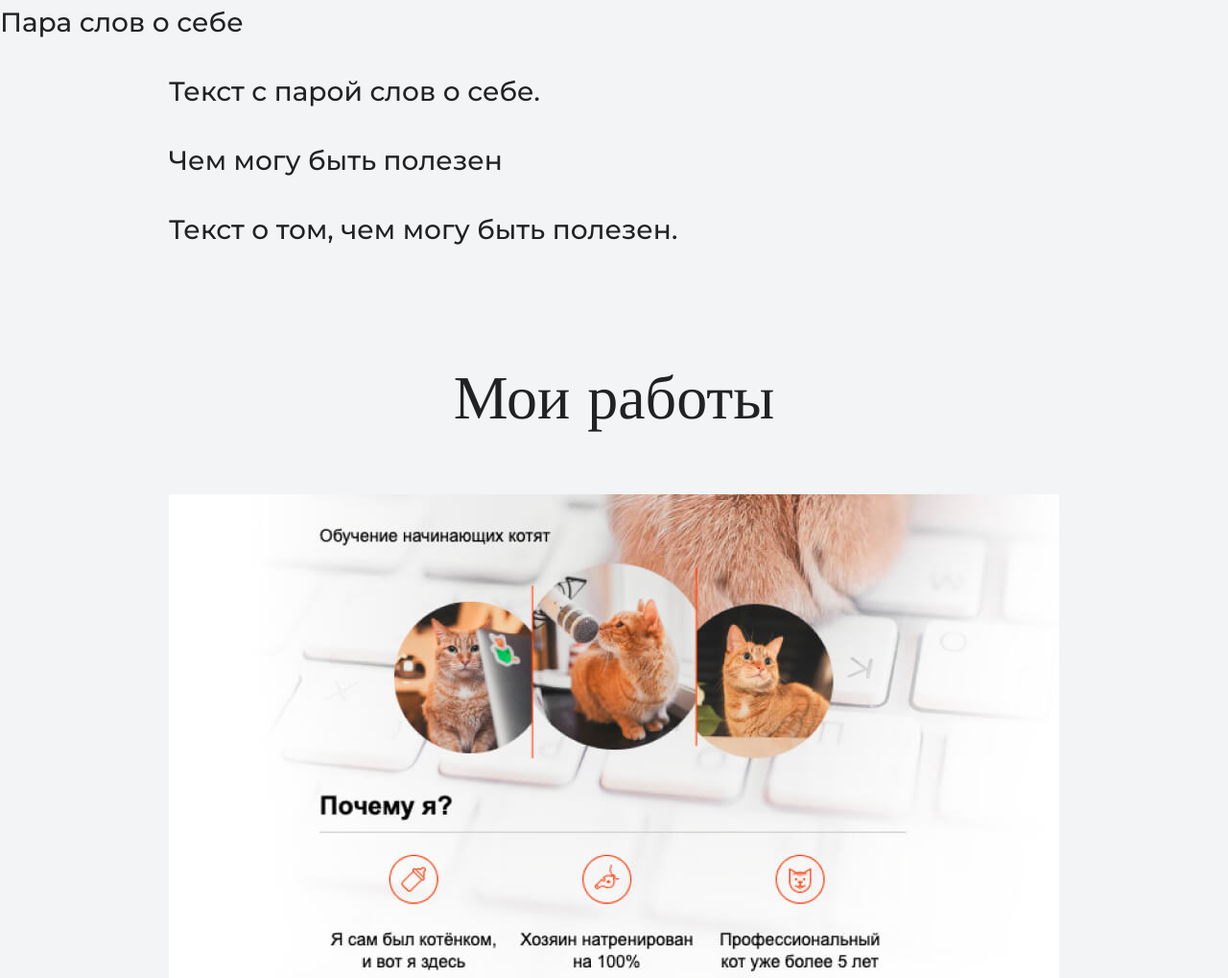
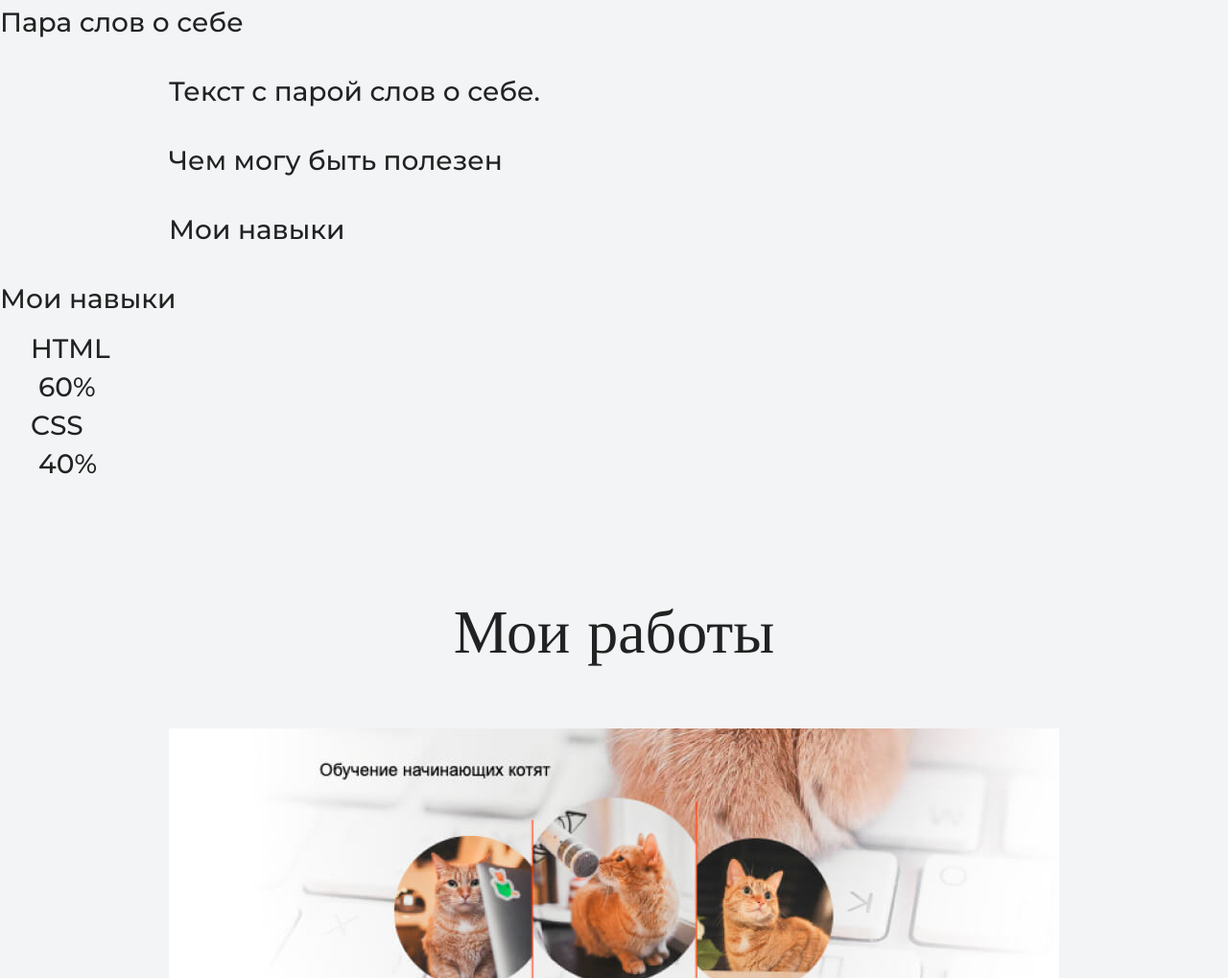
Before and after one commit to n-zheldak/my-newsite, a plain HTML site: page index.html in a window 1280 px wide. Shown: the part 1732-2751 px from the top of the page at 96% size. Drawn offline with nearby package versions, Linux system fonts and the light colour scheme.

Commit message:
Update index.html

```diff
--- a/index.html
+++ b/index.html
@@ -26,7 +26,16 @@
       <h3><div class="container"></div>Пара слов о себе<div</h3>
       <p><div class="container">Текст с парой слов о себе.</div></p>
       <h3><div class="container">Чем могу быть полезен</div></h3>
-      <p><div class="container">Текст о том, чем могу быть полезен.</div></p>
+      <p><div class="container">Мои навыки</div></p>
+  <div class="skills">
+  <h3>Мои навыки</h3>
+  <dl class="skills-list">
+    <dt>HTML</dt>
+    <dd><div>60%</div></dd>
+    <dt>CSS</dt>
+    <dd><div>40%</div></dd>
+  </dl>
+</div>
     </section>
 
     <section class="portfolio">
```
